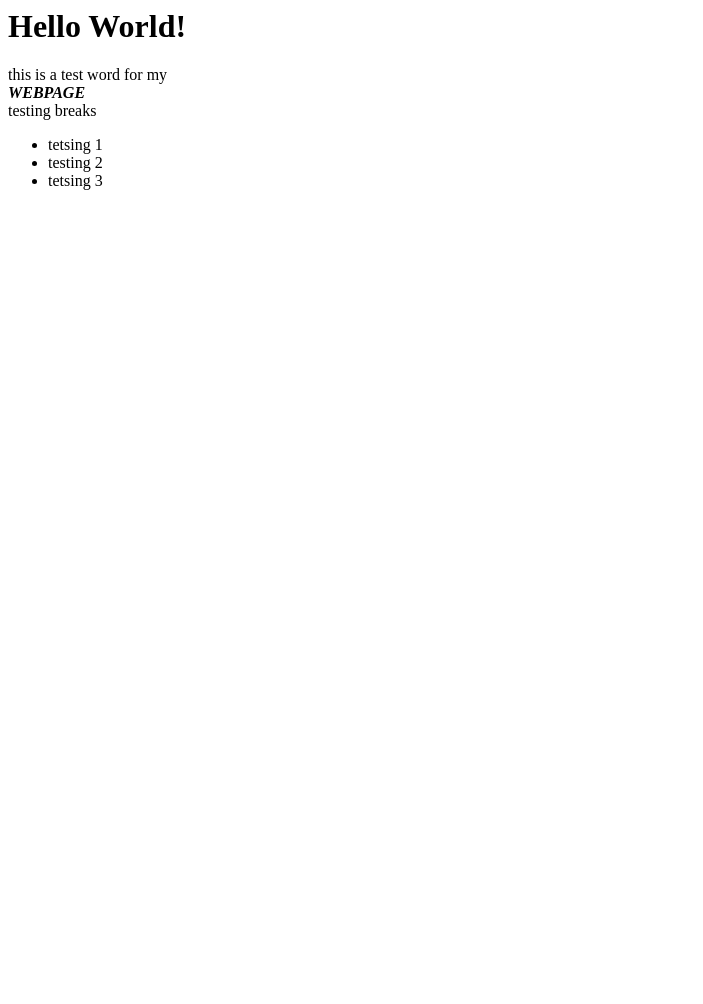
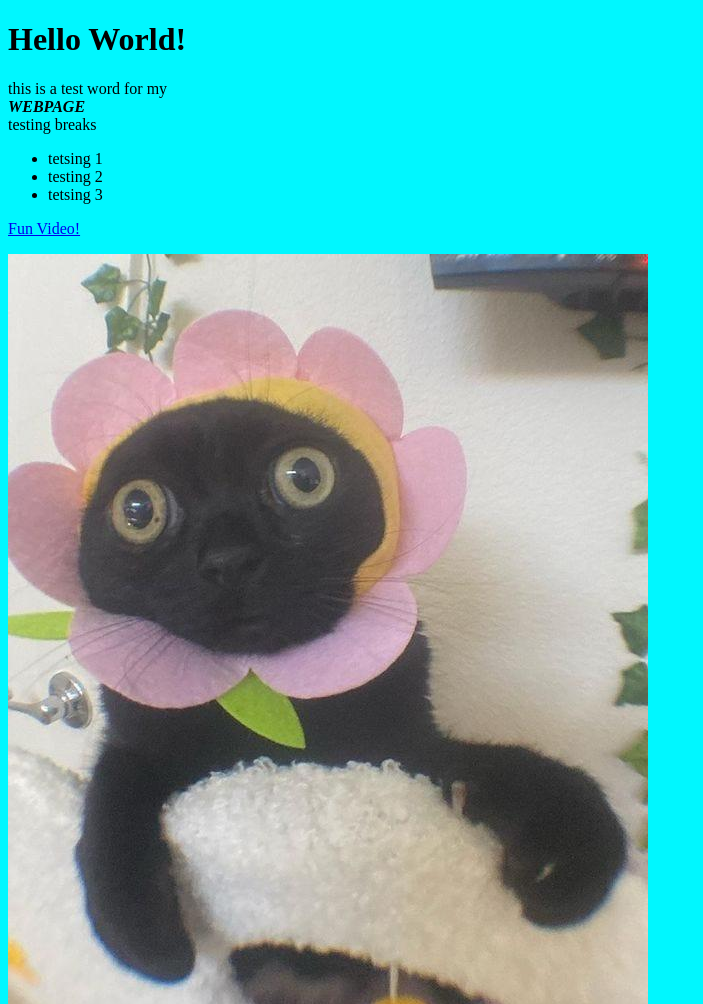
Before and after one commit to Kisk0/awesome-shit, a plain HTML site: page index.html in a window 1280 px wide. Shown: the top 1004 px of the page, without its empty margins (0-703 px from the left). Before the commit the page ends 800 px from the top, so only its background shows below. Drawn offline with Linux system fonts and the light colour scheme.

Commit message:
adding new images and links

```diff
--- a/index.html
+++ b/index.html
@@ -1,6 +1,8 @@
+<!doctype html>
 <html>
     <head>
         <title>Awesome Stuff</title>
+        <link href="main.css" rel="stylesheet" />
     </head>
 
     <body>
@@ -17,6 +19,8 @@
             <li>tetsing 3</li>
         </ul>
 
+        <a href="https://www.youtube.com/watch?v=dQw4w9WgXcQ">Fun Video!</a>
+        <p><img src="images\cat.jpg"></p>
 
     </body>
 </html>
--- /dev/null
+++ b/main.css
@@ -0,0 +1,3 @@
+body {
+ background: rgb(0, 247, 255);
+}
```
Also changed, not shown: images/cat.jpg (added).
